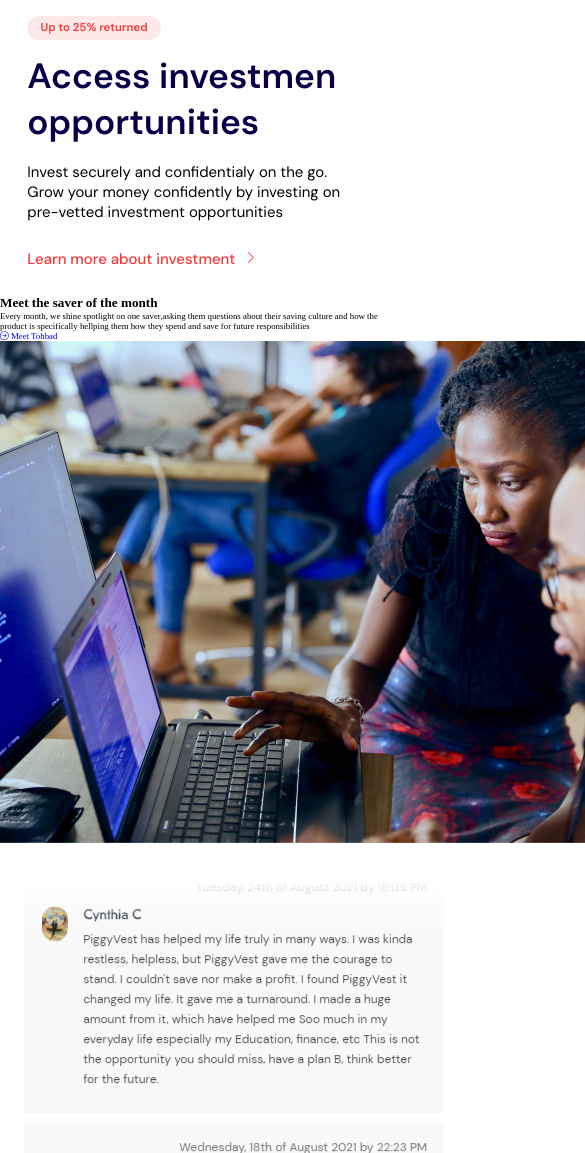
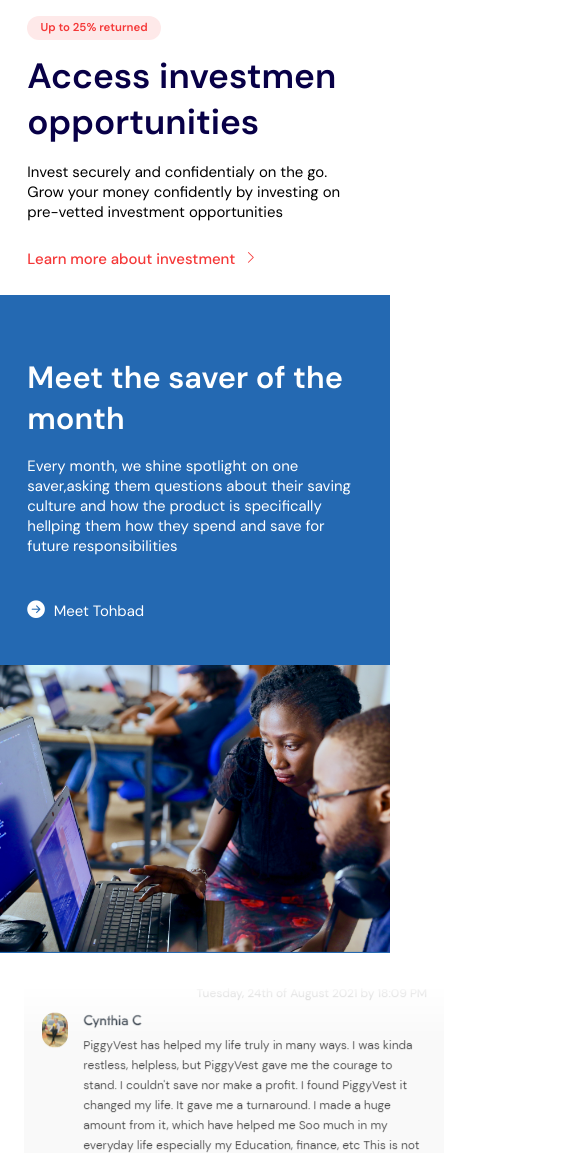
Before and after one commit to Fullstack-Javascript-Sanber-Foundation/slicing_challenge_Waliyyudin, a website: page index.html in a window 390 px wide. Shown: the part 2942-4095 px from the top of the page, 585 px wide, since content can reach past the window. Drawn offline with nearby package versions, Linux system fonts and the light colour scheme.

Commit message:
modify: desain saver session

```diff
--- a/assets/scss/index.scss
+++ b/assets/scss/index.scss
@@ -409,6 +409,59 @@ body {
 }
 // Invest Session
 
+// Saver Session
+.saver {
+    display: flex;
+    background-color: var(--bg-span);
+
+    &-detail {
+        padding: 2rem 10rem 2rem 7%;
+        width: 80%;
+        background-color: var(--bg-span);
+        color: var(--bg);
+        box-sizing: border-box;
+
+        h2 {
+            padding: 2rem 0 0;
+            font-family: "DM Sans", sans-serif;
+            font-size: 3rem;
+            font-weight: 600;
+        }
+
+        p {
+            padding: 2rem 0 5rem;
+            font-family: "DM Sans", sans-serif;
+            font-size: 1rem;
+        }
+
+        a {
+            display: flex;
+            align-items: center;
+            font-family: "DM Sans", sans-serif;
+            font-size: 1.3rem;
+            color: var(--bg);
+
+            i {
+                margin: 0 1rem 0 0;
+                font-size: 1.5rem;
+            }
+        }
+    }
+
+    &-img {
+        display: flex;
+        width: 100%;
+        height: 100%;
+        box-sizing: border-box;
+
+        img {
+            width: 100%;
+            height: 100%;
+        }
+    }
+}
+// Saver Session
+
 @media (max-width: 450px) {
     html {
         font-size: 55%;
@@ -703,4 +756,36 @@ body {
         }
     }
     // Invest Mobile Session
+
+    // Saver Mobile Session
+    .saver {
+        display: block;
+
+        &-detail {
+            padding: 5rem 7%;
+            width: 100%;
+
+            h2 {
+                font-size: 3.5rem;
+            }
+
+            p {
+                font-size: 1.7rem;
+            }
+
+            a {
+                font-size: 1.7rem;
+
+                i {
+                    font-size: 2rem;
+                }
+            }
+        }
+
+        &-img {
+            width: 100%;
+            height: 100%;
+        }
+    }
+    // Saver Mobile Session
 }
--- a/index.html
+++ b/index.html
@@ -216,7 +216,7 @@
             <h2>Meet the saver of the month</h2>
             <p>Every month, we shine spotlight on one saver,asking them questions about their saving culture and how the
                 product is specifically hellping them how they spend and save for future responsibilities</p>
-            <a href="#"><i class="bi bi-arrow-right-circle"></i> Meet Tohbad</a>
+            <a href="#"><i class="bi bi-arrow-right-circle-fill"></i> Meet Tohbad</a>
         </div>
 
         <div class="saver-img">
```
Also changed, not shown: index.css, 1 other file.
